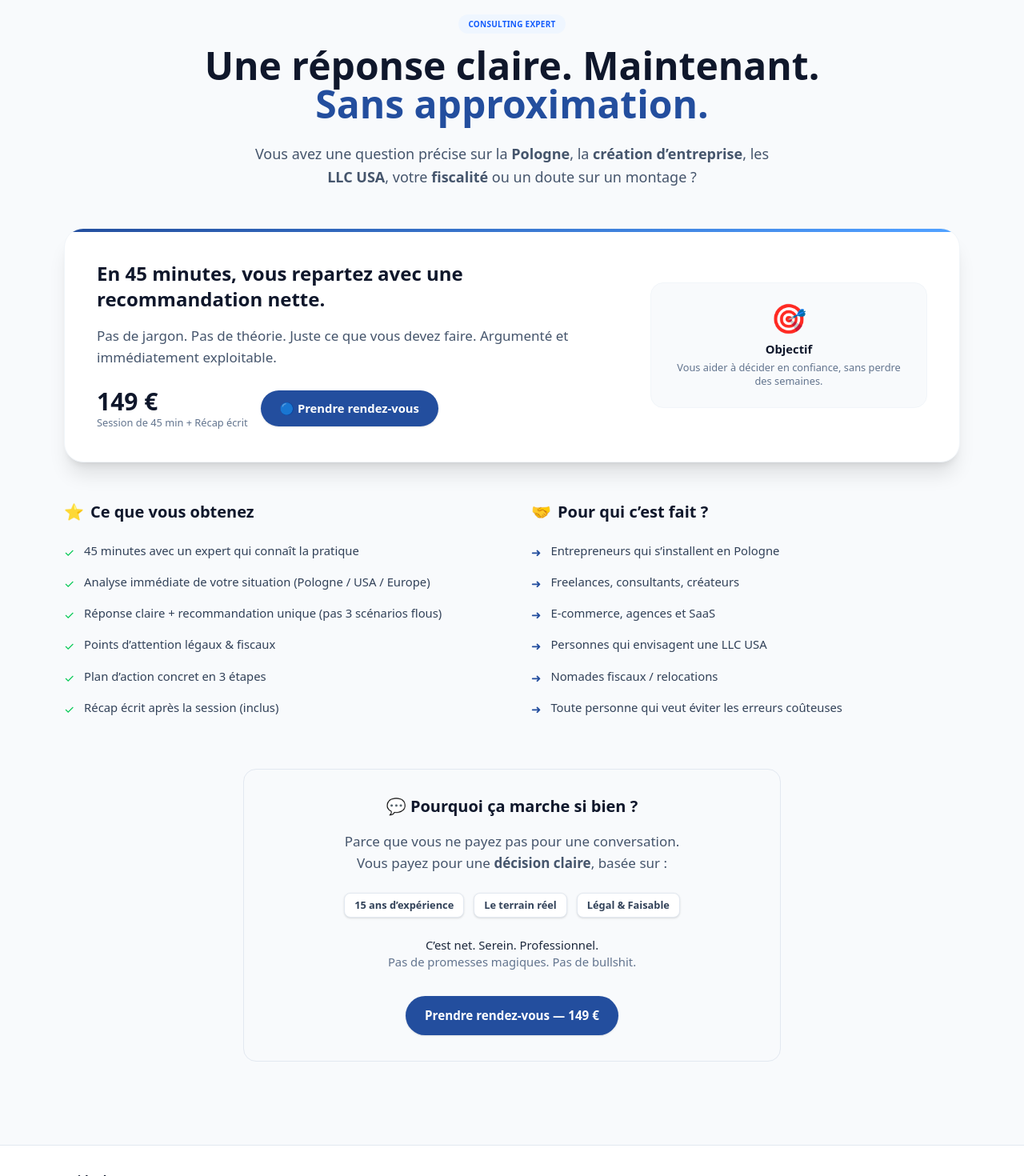
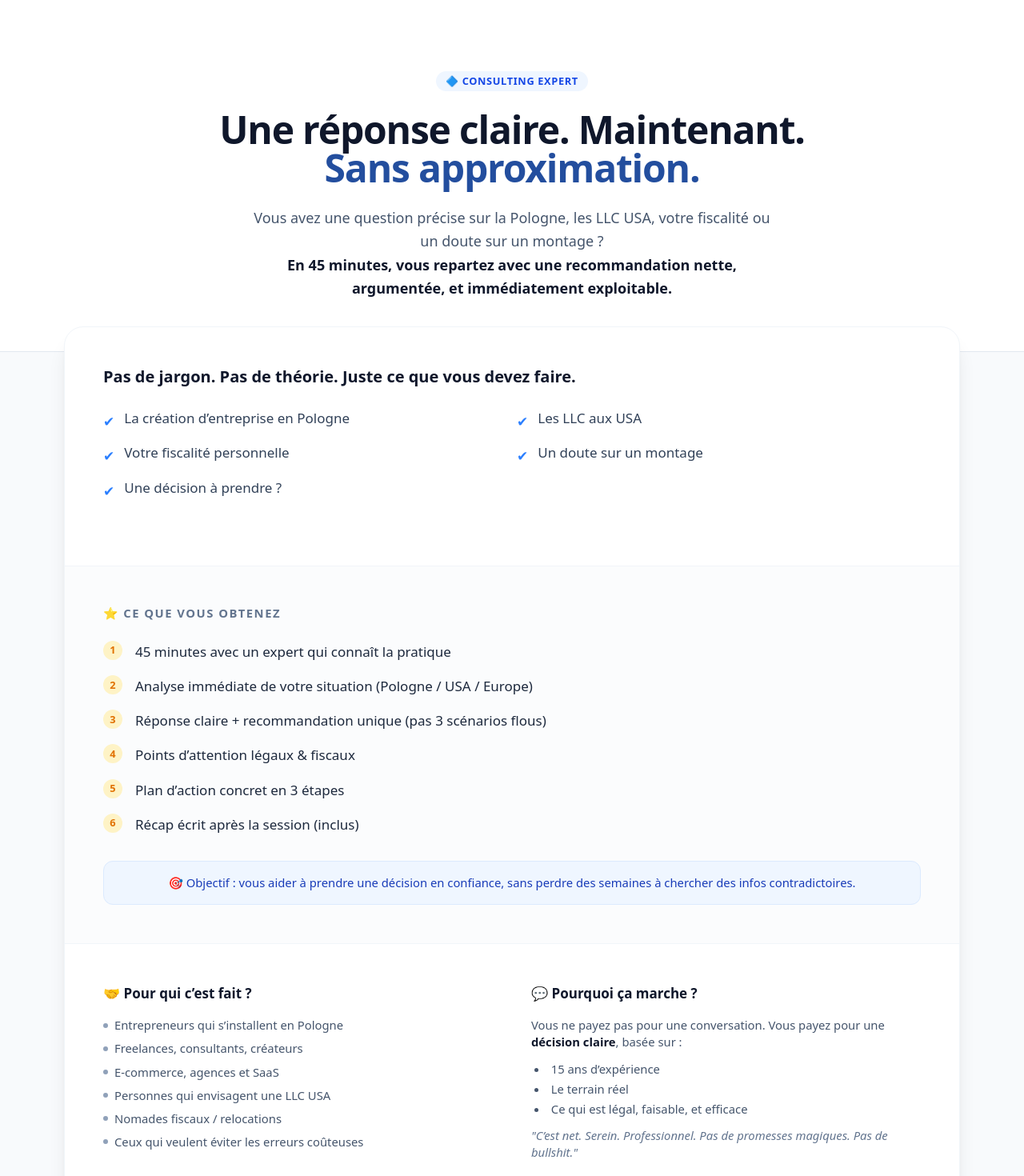
Before and after one commit to bridgelysite/website, a Next.js app: page /consulting-international in a window 1280 px wide. Shown: the part 120-1590 px from the top of the page at 80% size. Built offline with nearby package versions, Linux system fonts and the light colour scheme.

Commit message:
Update consulting page with new copy and layout

```diff
--- a/app/consulting-international/page.tsx
+++ b/app/consulting-international/page.tsx
@@ -3,8 +3,9 @@ import { BuyButton } from "@/components/BuyButton";
 import { Metadata } from "next";
 
 export const metadata: Metadata = {
-  title: "Consulting Expert | Bridgely",
-  description: "45 minutes avec un expert pour une recommandation nette sur votre projet Pologne ou LLC USA. Pas de théorie, un plan d'action concret.",
+  title: "Consulting International | Bridgely",
+  description:
+    "Réservez une session de consulting de 45 min. Une réponse claire, nette et sans jargon sur votre structuration en Pologne ou aux USA.",
   alternates: {
     canonical: "https://www.bridgely.fr/consulting-international",
   },
@@ -12,69 +13,59 @@ export const metadata: Metadata = {
 
 export default function ConsultingPage() {
   return (
-    <div className="section pb-20">
-      <div className="container-bridgely max-w-3xl">
-        {/* HERO SECTION */}
-        <div className="text-center mb-12">
-          <span className="inline-block px-3 py-1 text-[10px] font-bold uppercase tracking-wide text-blue-600 bg-blue-50 rounded-full mb-4">
-            Consulting Expert
+    <main className="bg-slate-50 min-h-screen pb-20">
+      {/* Header Section */}
+      <section className="bg-white pt-32 pb-16 border-b border-slate-200">
+        <div className="container-bridgely max-w-4xl text-center">
+          <div className="inline-flex items-center gap-2 rounded-full bg-blue-50 px-3 py-1 text-xs font-bold text-blue-700 mb-6 uppercase tracking-wider">
+            🔷 Consulting Expert
+          </div>
+          <h1 className="text-4xl sm:text-5xl font-extrabold text-slate-900 mb-6 tracking-tight">
+            Une réponse claire. Maintenant. <br />
+            <span className="text-[color:var(--color-primary)]">
+              Sans approximation.
             </span>
-          <h1 className="text-3xl sm:text-4xl lg:text-5xl font-bold text-slate-900 mb-6">
-            Une réponse claire. Maintenant. <br />
-            <span className="text-[color:var(--color-primary)]">Sans approximation.</span>
           </h1>
           <p className="text-lg text-slate-600 max-w-2xl mx-auto leading-relaxed">
-            Vous avez une question précise sur la <strong>Pologne</strong>, la{" "}
-            <strong>création d’entreprise</strong>, les <strong>LLC USA</strong>
-            , votre <strong>fiscalité</strong> ou un doute sur un montage ?
+            Vous avez une question précise sur la Pologne, les LLC USA, votre
+            fiscalité ou un doute sur un montage ? <br />
+            <span className="font-semibold text-slate-900">
+              En 45 minutes, vous repartez avec une recommandation nette,
+              argumentée, et immédiatement exploitable.
+            </span>
           </p>
         </div>
+      </section>
 
-        {/* PROMESSE */}
-        <div className="bg-white rounded-3xl shadow-xl border border-slate-100 p-8 sm:p-10 mb-12 relative overflow-hidden">
-          <div className="absolute top-0 left-0 w-full h-1 bg-gradient-to-r from-[color:var(--color-primary)] to-blue-400"></div>
-
-          <div className="flex flex-col md:flex-row gap-8 items-center">
-            <div className="flex-1">
-               <h2 className="text-2xl font-bold text-slate-900 mb-4">
-                En 45 minutes, vous repartez avec une recommandation nette.
-              </h2>
-              <p className="text-slate-600 mb-6">
+      <div className="container-bridgely max-w-3xl -mt-8 relative z-10">
+        {/* Main Content Card */}
+        <div className="bg-white rounded-3xl shadow-xl border border-slate-100 overflow-hidden">
+          {/* Section: Intro Lists */}
+          <div className="p-8 sm:p-12 border-b border-slate-100">
+            <h3 className="text-xl font-bold text-slate-900 mb-6">
               Pas de jargon. Pas de théorie. Juste ce que vous devez faire.
-                Argumenté et immédiatement exploitable.
-              </p>
-
-              <div className="flex items-center gap-4">
-                 <div className="flex flex-col">
-                    <span className="text-3xl font-bold text-slate-900">149 €</span>
-                    <span className="text-xs text-slate-500">Session de 45 min + Récap écrit</span>
-                 </div>
-                 <BuyButton
-                    priceId="price_1QjIkliRPyuf04COMX7O0M42" // ID TEMPORAIRE - À REMPLACER
-                    className="btn-primary px-6 py-3 text-sm shadow-lg shadow-blue-500/20"
-                 >
-                    🔵 Prendre rendez-vous
-                 </BuyButton>
-              </div>
+            </h3>
+            <ul className="grid gap-3 sm:grid-cols-2 mb-8">
+              {[
+                "La création d’entreprise en Pologne",
+                "Les LLC aux USA",
+                "Votre fiscalité personnelle",
+                "Un doute sur un montage",
+                "Une décision à prendre ?",
+              ].map((item, i) => (
+                <li key={i} className="flex items-start gap-3 text-slate-700">
+                  <span className="text-blue-500 mt-1">✔</span>
+                  <span>{item}</span>
+                </li>
+              ))}
+            </ul>
           </div>
 
-            {/* IMAGE ou VISUEL ABSTRAIT */}
-            <div className="w-full md:w-1/3 bg-slate-50 rounded-2xl p-6 border border-slate-100 text-center">
-                <div className="text-4xl mb-2">🎯</div>
-                <p className="text-sm font-semibold text-slate-900">Objectif</p>
-                <p className="text-xs text-slate-500 mt-1">
-                  Vous aider à décider en confiance, sans perdre des semaines.
-                </p>
-            </div>
-          </div>
-        </div>
-
-        {/* DÉTAILS : Ce que vous obtenez */}
-        <div className="grid md:grid-cols-2 gap-12 mb-16">
-          <div>
-            <h3 className="text-xl font-bold text-slate-900 mb-6 flex items-center gap-2">
-              <span className="text-amber-400">⭐</span> Ce que vous obtenez
-            </h3>
+          {/* Section: Ce que vous obtenez */}
+          <div className="bg-slate-50/50 p-8 sm:p-12 border-b border-slate-100">
+            <h2 className="text-sm font-bold uppercase tracking-widest text-slate-500 mb-6">
+              ⭐ Ce que vous obtenez
+            </h2>
             <ul className="space-y-4">
               {[
                 "45 minutes avec un expert qui connaît la pratique",
@@ -84,62 +75,94 @@ export default function ConsultingPage() {
                 "Plan d’action concret en 3 étapes",
                 "Récap écrit après la session (inclus)",
               ].map((item, i) => (
-                <li key={i} className="flex items-start gap-3 text-slate-700 text-sm">
-                  <span className="text-green-500 mt-0.5">✓</span>
+                <li key={i} className="flex items-start gap-4 text-slate-800 font-medium">
+                  <div className="h-6 w-6 rounded-full bg-amber-100 text-amber-600 flex items-center justify-center flex-shrink-0 text-xs font-bold">
+                    {i + 1}
+                  </div>
                   <span>{item}</span>
+                </li>
+              ))}
+            </ul>
+            <div className="mt-8 p-4 bg-blue-50 rounded-xl border border-blue-100">
+              <p className="text-sm text-blue-800 font-medium text-center">
+                🎯 Objectif : vous aider à prendre une décision en confiance, sans
+                perdre des semaines à chercher des infos contradictoires.
+              </p>
+            </div>
+          </div>
+
+          {/* Section: Pour qui + Pourquoi */}
+          <div className="p-8 sm:p-12 grid gap-12 sm:grid-cols-2">
+            <div>
+              <h3 className="font-bold text-slate-900 mb-4 flex items-center gap-2">
+                🤝 Pour qui c’est fait ?
+              </h3>
+              <ul className="space-y-2 text-sm text-slate-600">
+                {[
+                  "Entrepreneurs qui s’installent en Pologne",
+                  "Freelances, consultants, créateurs",
+                  "E-commerce, agences et SaaS",
+                  "Personnes qui envisagent une LLC USA",
+                  "Nomades fiscaux / relocations",
+                  "Ceux qui veulent éviter les erreurs coûteuses",
+                ].map((item, i) => (
+                  <li key={i} className="flex items-center gap-2">
+                    <span className="h-1.5 w-1.5 rounded-full bg-slate-400" />
+                    {item}
                   </li>
                 ))}
               </ul>
             </div>
 
             <div>
-            <h3 className="text-xl font-bold text-slate-900 mb-6 flex items-center gap-2">
-              <span className="text-blue-500">🤝</span> Pour qui c’est fait ?
+              <h3 className="font-bold text-slate-900 mb-4 flex items-center gap-2">
+                💬 Pourquoi ça marche ?
               </h3>
-             <ul className="space-y-4">
-              {[
-                "Entrepreneurs qui s’installent en Pologne",
-                "Freelances, consultants, créateurs",
-                "E-commerce, agences et SaaS",
-                "Personnes qui envisagent une LLC USA",
-                "Nomades fiscaux / relocations",
-                "Toute personne qui veut éviter les erreurs coûteuses",
-              ].map((item, i) => (
-                <li key={i} className="flex items-start gap-3 text-slate-700 text-sm">
-                  <span className="text-[color:var(--color-primary)] mt-0.5">➜</span>
-                  <span>{item}</span>
-                </li>
-              ))}
+              <div className="text-sm text-slate-600 space-y-3">
+                <p>
+                  Vous ne payez pas pour une conversation. Vous payez pour une{" "}
+                  <strong className="text-slate-900">décision claire</strong>, basée
+                  sur :
+                </p>
+                <ul className="list-disc list-inside space-y-1 ml-1">
+                  <li>15 ans d’expérience</li>
+                  <li>Le terrain réel</li>
+                  <li>Ce qui est légal, faisable, et efficace</li>
                 </ul>
+                <p className="italic text-slate-500 mt-2">
+                  "C’est net. Serein. Professionnel. Pas de promesses magiques.
+                  Pas de bullshit."
+                </p>
+              </div>
             </div>
           </div>
 
-        {/* POURQUOI ÇA MARCHE */}
-        <div className="bg-slate-50 rounded-2xl p-8 border border-slate-200 text-center max-w-2xl mx-auto">
-          <h3 className="text-xl font-bold text-slate-900 mb-4">💬 Pourquoi ça marche si bien ?</h3>
-          <p className="text-slate-600 mb-6">
-            Parce que vous ne payez pas pour une conversation. <br/>
-            Vous payez pour une <strong>décision claire</strong>, basée sur :
-          </p>
-          <div className="flex flex-wrap justify-center gap-3 mb-6">
-            <span className="bg-white px-3 py-1.5 rounded-lg border border-slate-200 text-xs font-semibold text-slate-700 shadow-sm">15 ans d’expérience</span>
-            <span className="bg-white px-3 py-1.5 rounded-lg border border-slate-200 text-xs font-semibold text-slate-700 shadow-sm">Le terrain réel</span>
-            <span className="bg-white px-3 py-1.5 rounded-lg border border-slate-200 text-xs font-semibold text-slate-700 shadow-sm">Légal & Faisable</span>
-          </div>
-          <p className="text-sm font-medium text-slate-800 mb-8">
-            C’est net. Serein. Professionnel. <br/>
-            <span className="text-slate-500 font-normal">Pas de promesses magiques. Pas de bullshit.</span>
-          </p>
-
-          <BuyButton
-            priceId="price_1QjIkliRPyuf04COMX7O0M42" // ID TEMPORAIRE
-            className="btn-primary w-full sm:w-auto"
-          >
-            Prendre rendez-vous — 149 €
-          </BuyButton>
+          {/* Pricing & CTA Section */}
+          <div className="bg-slate-900 p-8 sm:p-12 text-center text-white">
+            <h2 className="text-2xl font-bold mb-2">Session Consulting Expert</h2>
+            <div className="text-4xl font-extrabold text-white mb-6">
+              149 € <span className="text-base font-normal text-slate-400">HT</span>
             </div>
 
+            {/*
+              TODO: Insérer le priceId du Consulting (149€) ci-dessous
+              Exemple: priceId="price_1Qj..."
+            */}
+            <BuyButton
+              priceId="price_CONSULTING_PLACEHOLDER"
+              className="w-full sm:w-auto bg-blue-600 hover:bg-blue-500 text-white font-bold py-4 px-8 rounded-xl transition-all shadow-lg hover:shadow-blue-500/25 text-lg"
+            >
+              🔵 Prendre rendez-vous
+            </BuyButton>
+
+            <p className="mt-4 text-xs text-slate-400 max-w-md mx-auto">
+              Paiement sécurisé via Stripe. Facture éditée automatiquement.
+              <br />
+              Vous recevrez le lien du calendrier immédiatement après le paiement.
+            </p>
           </div>
         </div>
+      </div>
+    </main>
   );
 }
```
Lines whose indentation alone changed are shown as unchanged.
